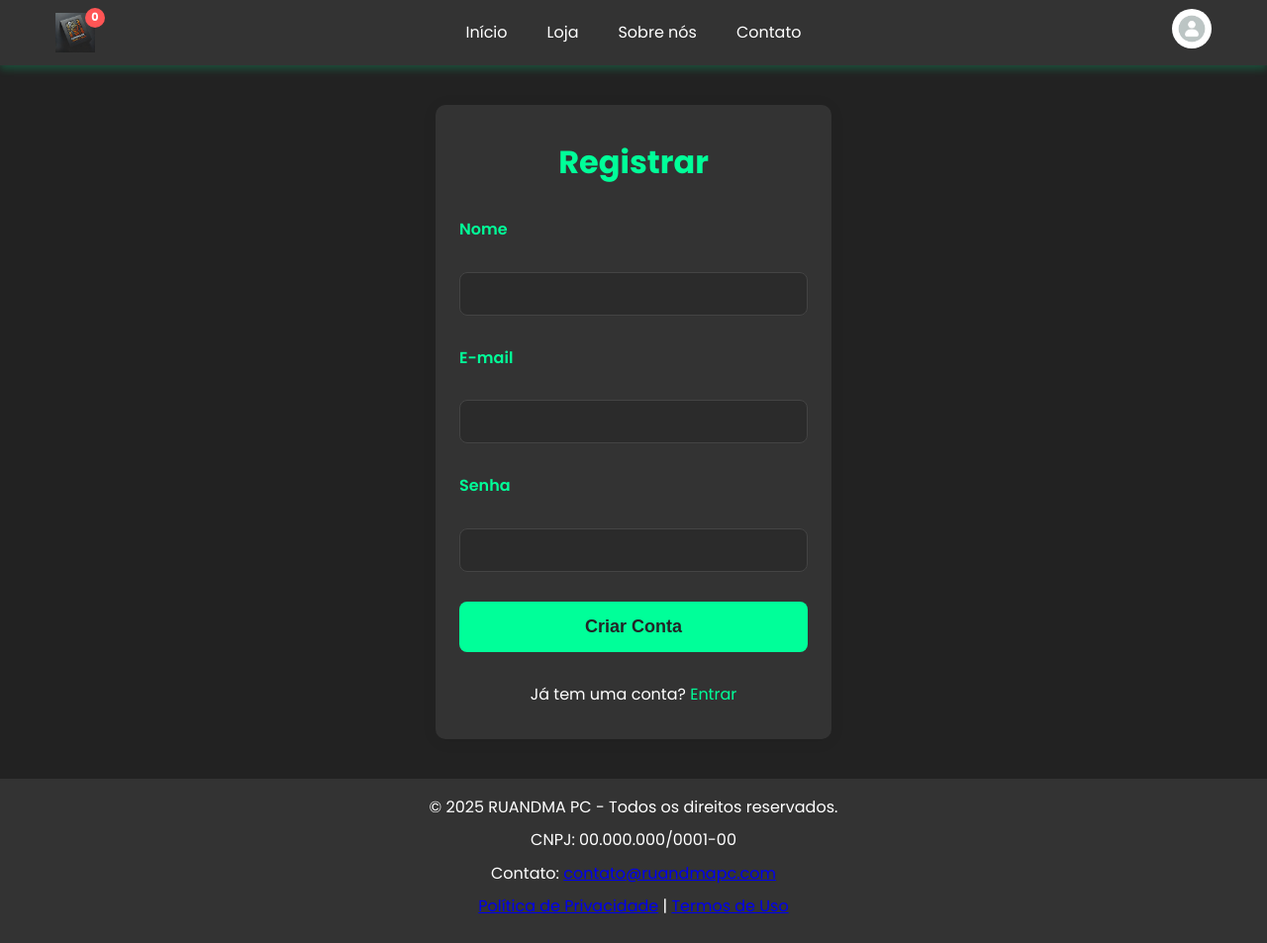
After one commit to ruandma/RUANDMA-PC, a PHP site: page /registrar.html in a window 1280 px wide. The commit adds this page. Shown: the whole page at 99% size. Run offline with PHP 8.4, Linux system fonts and the light colour scheme.

Commit message:
Sua mensagem de commit aqui

```diff
--- a/loja.css
+++ b/loja.css
@@ -25,6 +25,8 @@
 
 /* Categorias (lado esquerdo) */
 .categorias {
+    z-index: 2;
+    position: relative;
     width: 250px;
     padding: 20px;
     border-radius: 5px;
@@ -82,6 +84,8 @@
 
 /* Contêiner de produtos ajustado */
 .produto-container {
+    z-index: 1;
+    position: relative;
     display: flex;
     flex-direction: column;
     align-items: center; /* Centraliza o produto verticalmente */
--- /dev/null
+++ b/registrar.html
@@ -0,0 +1,143 @@
+<!DOCTYPE html>
+<html lang="pt-br">
+<head>
+    <meta charset="UTF-8">
+    <meta name="viewport" content="width=device-width, initial-scale=1.0">
+    <title>Registrar - RUANDMA PC</title>
+    <link rel="shortcut icon" href="imagens/logomarca/logomarca.png" type="image/png">
+    <link rel="stylesheet" href="index.css">
+    <link rel="stylesheet" href="loja.css">
+    <link rel="stylesheet" href="sobre-nos.css">
+    <link rel="stylesheet" href="contato.css">
+    <style>
+        .form-registrar {
+            background: var(--background-light);
+            padding: 32px 24px;
+            border-radius: 10px;
+            box-shadow: 0 2px 16px rgba(0,0,0,0.07);
+            max-width: 400px;
+            margin: 40px auto;
+            display: flex;
+            flex-direction: column;
+            gap: 20px;
+        }
+        .form-registrar h1 {
+            color: var(--primary-color);
+            font-size: 2em;
+            text-align: center;
+            margin-bottom: 10px;
+        }
+        .form-registrar label {
+            color: var(--primary-color);
+            font-weight: 600;
+            margin-bottom: 6px;
+        }
+        .form-registrar input {
+            background-color: #2b2b2b;
+            color: #fff;
+            border: 1px solid #444;
+            padding: 12px;
+            font-size: 16px;
+            border-radius: 8px;
+            width: 100%;
+            box-sizing: border-box;
+            margin-bottom: 10px;
+        }
+        .form-registrar button {
+            background-color: var(--primary-color);
+            color: #232526;
+            border: none;
+            padding: 15px;
+            font-size: 18px;
+            border-radius: 8px;
+            cursor: pointer;
+            font-weight: bold;
+            transition: background-color 0.3s;
+        }
+        .form-registrar button:hover {
+            background-color: #00cc77;
+        }
+        .form-registrar .login-link {
+            text-align: center;
+            margin-top: 10px;
+        }
+        .form-registrar .login-link a {
+            color: var(--primary-color);
+            text-decoration: none;
+            font-weight: 500;
+        }
+        .form-registrar .login-link a:hover {
+            text-decoration: underline;
+        }
+    </style>
+</head>
+<body>
+    <!-- Header -->
+    <header role="banner">
+        <nav role="navigation" aria-label="Menu principal">
+            <div class="logo" role="button" aria-label="Abrir carrinho" tabindex="0">
+                <img src="imagens/logomarca/logomarca.png" alt="RUANDMA PC">
+                <div class="cart-count" id="cart-count">0</div>
+            </div>
+            <ul class="nav-links">
+                <li><a href="index.html">Início</a></li>
+                <li><a href="loja.html">Loja</a></li>
+                <li><a href="sobre-nos.html">Sobre nós</a></li>
+                <li><a href="contato.html">Contato</a></li>
+            </ul>
+            <div class="profile" style="position: relative;">
+                <img src="imagens/perfil/perfil.png" alt="Foto de Perfil" class="profile-img" onerror="this.src='imagens/perfil/perfil.png'">
+                <!-- Balão de opções de conta -->
+                <div class="profile-dropdown" id="profile-dropdown" style="display: none;">
+                    <ul>
+                        <li><a href="registrar.html" class="profile-action" id="btn-registrar"><i class="fas fa-user-plus"></i> Registrar</a></li>
+                        <li><a href="login.html" class="profile-action" id="btn-logar"><i class="fas fa-sign-in-alt"></i> Logar</a></li>
+                    </ul>
+                </div>
+            </div>
+            <div class="menu-toggle" id="menu-toggle" aria-label="Abrir menu" aria-expanded="false">
+                <span class="bar"></span>
+                <span class="bar"></span>
+                <span class="bar"></span>
+            </div>
+        </nav>
+    </header>
+
+    <!-- Formulário de Registro -->
+    <main>
+        <form class="form-registrar" autocomplete="off">
+            <h1>Registrar</h1>
+            <label for="nome">Nome</label>
+            <input type="text" id="nome" name="nome" required autocomplete="off">
+
+            <label for="email">E-mail</label>
+            <input type="email" id="email" name="email" required autocomplete="off">
+
+            <label for="senha">Senha</label>
+            <input type="password" id="senha" name="senha" required autocomplete="off">
+
+            <button type="submit">Criar Conta</button>
+            <div class="login-link">
+                Já tem uma conta? <a href="login.html">Entrar</a>
+            </div>
+        </form>
+    </main>
+
+    <!-- Footer -->
+    <footer role="contentinfo">
+        <div class="footer-content">
+            <ul>
+                <li>&copy; 2025 RUANDMA PC - Todos os direitos reservados.</li>
+                <li>CNPJ: 00.000.000/0001-00</li>
+                <li>Contato: <a href="mailto:contato@ruandmapc.com">contato@ruandmapc.com</a></li>
+                <li><a href="/privacidade">Política de Privacidade</a> | <a href="/termos">Termos de Uso</a></li>
+            </ul>
+        </div>
+    </footer>
+
+    <script src="index.js" defer></script>
+    <script src="index.js" defer></script>
+    <script src="loja.js" defer></script> <!-- Se necessário -->
+    <script src="shared.js" defer></script>
+</body>
+</html>
```
